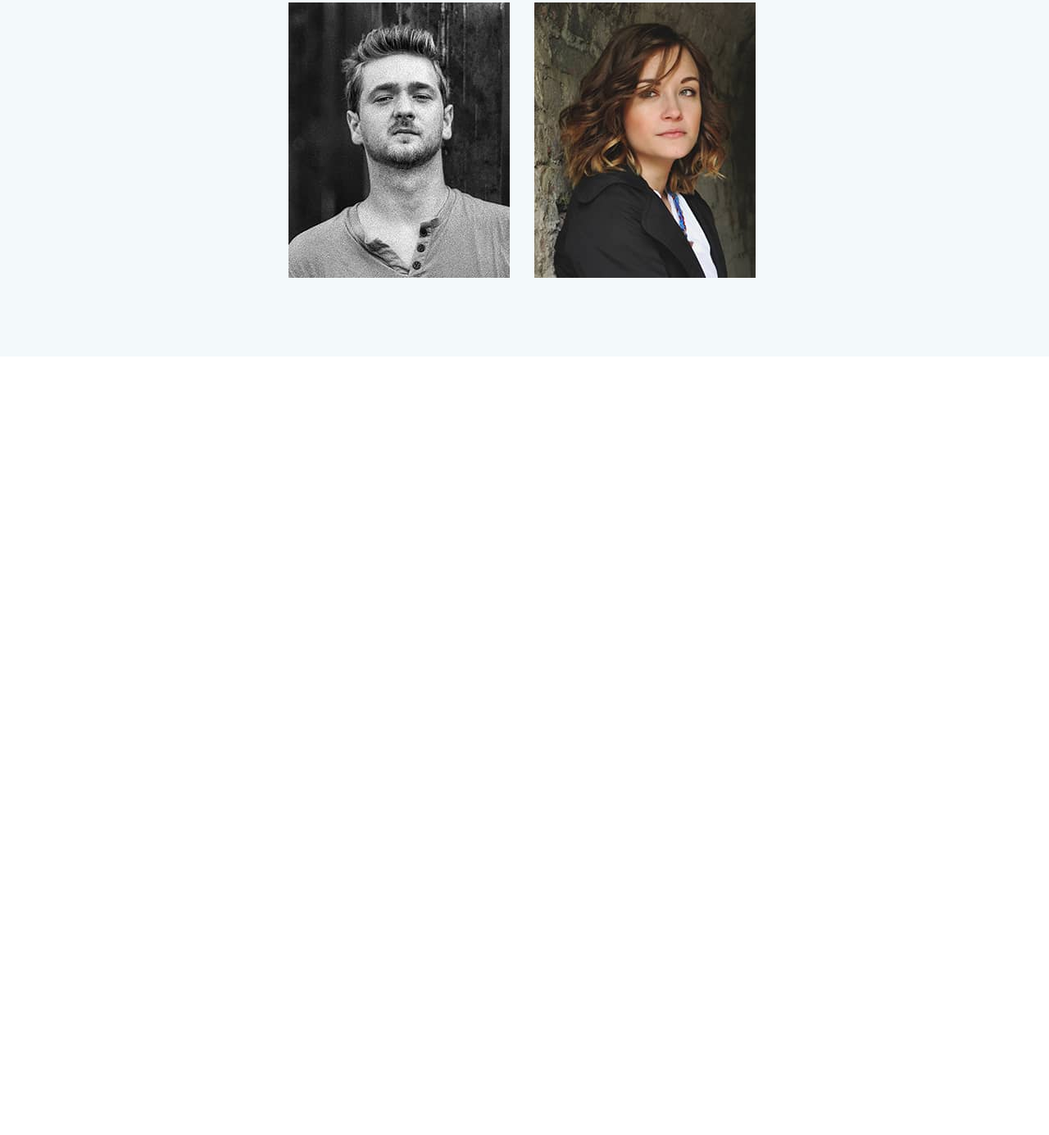
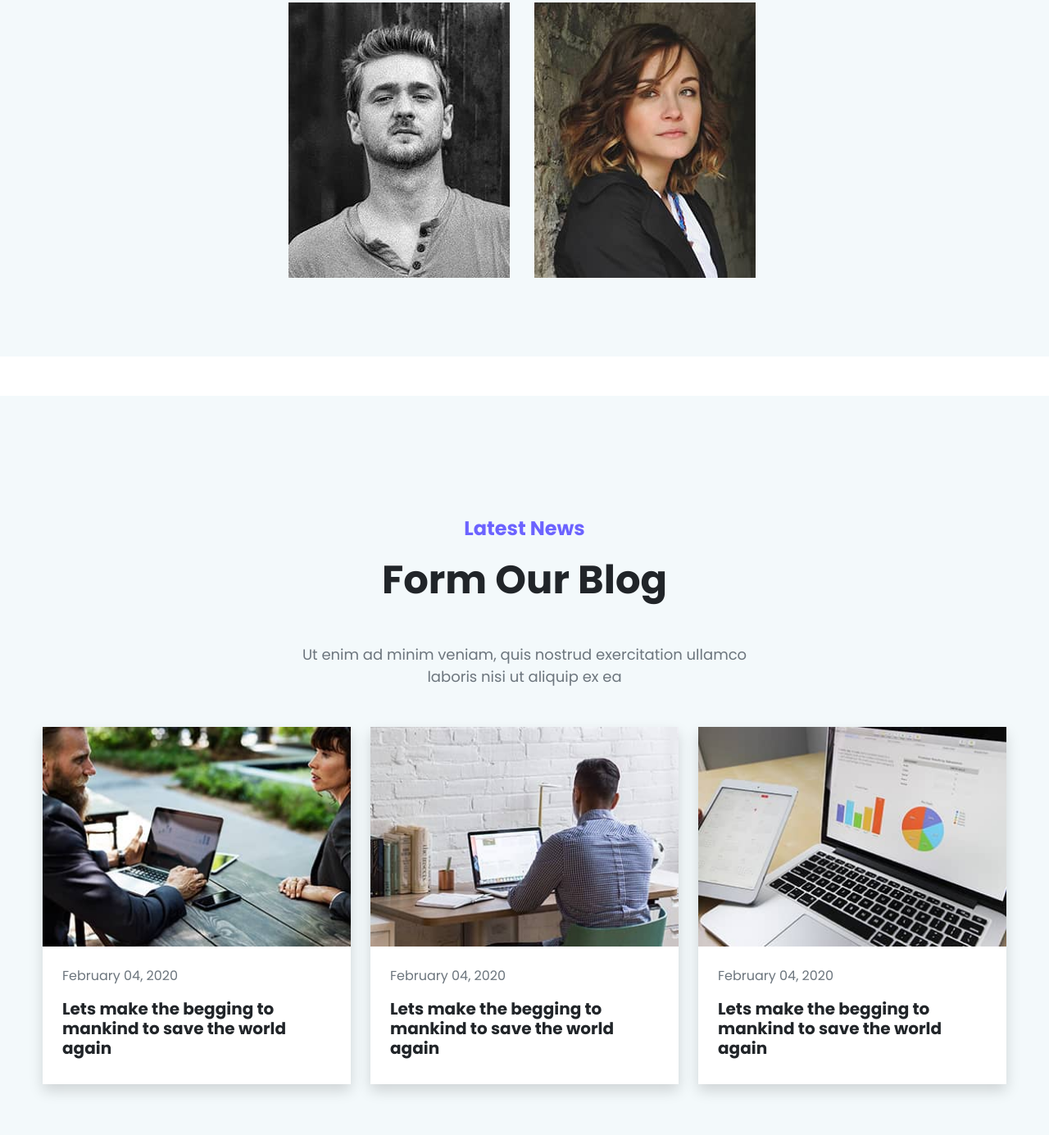
Before and after one commit to mohamadanasfattoum/2050-Landing-Page, a plain HTML site: page index.html in a window 1280 px wide. Shown: the part 5976-7361 px from the top of the page at 82% size. Before the commit the page ends 6459 px from the top, so only its background shows below. Drawn offline with nearby package versions, Linux system fonts and the light colour scheme.

Commit message:
add blog section

```diff
--- a/css/style.css
+++ b/css/style.css
@@ -97,3 +97,10 @@ border-radius: 50px;
 background-color: #6C63FF;
 padding: 20px;
 border-radius: 50px;}
+
+.text-secondary{
+    font-size: 18px;
+}
+.blog-date{
+    font-size: 16px;
+}
--- a/index.html
+++ b/index.html
@@ -256,7 +256,8 @@
                 <div class="product-card text-center shadow p-5">
                     <h1 class="my-5 text-subtitle text-dark">Custom CMS</h1>
                     <img src="img/product-icon1.png" alt="">
-                    <p class="text-secondary text-p my-4">Ovitae purus sodaDuis eu eros auctor augue ultricies bibend um. Phasellus semattis</p>
+                    <p class="text-secondary text-p my-4">Ovitae purus sodaDuis eu eros auctor augue ultricies bibend
+                        um. Phasellus semattis</p>
                     <a class="text-dark text-link" href="">View Details</a>
 
                 </div>
@@ -266,7 +267,8 @@
                     <h1 class="my-5 text-subtitle text-dark">Blogging Tool
                     </h1>
                     <img src="img/product-icon2.png" alt="">
-                    <p class="text-secondary text-p my-4">Ovitae purus sodaDuis eu eros auctor augue ultricies bibend um. Phasellus semattis</p>
+                    <p class="text-secondary text-p my-4">Ovitae purus sodaDuis eu eros auctor augue ultricies bibend
+                        um. Phasellus semattis</p>
                     <a class="text-dark text-link" href="">View Details</a>
 
                 </div>
@@ -275,7 +277,8 @@
                 <div class="product-card text-center shadow p-5">
                     <h1 class="my-5 text-subtitle text-dark">Photo Editor</h1>
                     <img src="img/product-icon3.png" alt="">
-                    <p class="text-secondary text-p my-4">Ovitae purus sodaDuis eu eros auctor augue ultricies bibend um. Phasellus semattis</p>
+                    <p class="text-secondary text-p my-4">Ovitae purus sodaDuis eu eros auctor augue ultricies bibend
+                        um. Phasellus semattis</p>
                     <a class="text-dark text-link" href="">View Details</a>
 
                 </div>
@@ -284,7 +287,8 @@
                 <div class="product-card text-center shadow p-5">
                     <h1 class="my-5 text-subtitle text-dark">Accounting App</h1>
                     <img src="img/product-icon4.png" alt="">
-                    <p class="text-secondary text-p my-4">Ovitae purus sodaDuis eu eros auctor augue ultricies bibend um. Phasellus semattis</p>
+                    <p class="text-secondary text-p my-4">Ovitae purus sodaDuis eu eros auctor augue ultricies bibend
+                        um. Phasellus semattis</p>
                     <a class="text-dark text-link" href="">View Details</a>
 
                 </div>
@@ -293,7 +297,8 @@
                 <div class="product-card text-center shadow p-5">
                     <h1 class="my-5 text-subtitle text-dark">Keyword Tool</h1>
                     <img src="img/product-icon5.png" alt="">
-                    <p class="text-secondary text-p my-4">Ovitae purus sodaDuis eu eros auctor augue ultricies bibend um. Phasellus semattis</p>
+                    <p class="text-secondary text-p my-4">Ovitae purus sodaDuis eu eros auctor augue ultricies bibend
+                        um. Phasellus semattis</p>
                     <a class="text-dark text-link" href="">View Details</a>
 
                 </div>
@@ -302,7 +307,8 @@
                 <div class="product-card text-center shadow p-5">
                     <h1 class="my-5 text-subtitle text-dark">Social Media Tool</h1>
                     <img src="img/product-icon6.png" alt="">
-                    <p class="text-secondary text-p my-4">Ovitae purus sodaDuis eu eros auctor augue ultricies bibend um. Phasellus semattis</p>
+                    <p class="text-secondary text-p my-4">Ovitae purus sodaDuis eu eros auctor augue ultricies bibend
+                        um. Phasellus semattis</p>
                     <a class="text-dark text-link" href="">View Details</a>
 
                 </div>
@@ -319,31 +325,38 @@
             <div class="col-lg-6">
                 <p class="text-subtitle mt-5 pt-5">Features</p>
                 <h1 class="text-title mb-4">Top Features that Keep Us Ahead</h1>
-                <p class="text-secondary text-p my-5">Phasellus seiusmod tempor incididunt ut labore et dolore magna aliqua. Ut enim ad minim veniam</p>
+                <p class="text-secondary text-p my-5">Phasellus seiusmod tempor incididunt ut labore et dolore magna
+                    aliqua. Ut enim ad minim veniam</p>
                 <div class="row">
                     <div class="col-lg-2 py-4 mb-4">
                         <span class="feature-icon">
-                            <svg xmlns="http://www.w3.org/2000/svg" width="24" height="24" fill="currentColor" class="bi bi-lightbulb" viewBox="0 0 16 16">
-                            <path d="M2 6a6 6 0 1 1 10.174 4.31c-.203.196-.359.4-.453.619l-.762 1.769A.5.5 0 0 1 10.5 13a.5.5 0 0 1 0 1 .5.5 0 0 1 0 1l-.224.447a1 1 0 0 1-.894.553H6.618a1 1 0 0 1-.894-.553L5.5 15a.5.5 0 0 1 0-1 .5.5 0 0 1 0-1 .5.5 0 0 1-.46-.302l-.761-1.77a1.964 1.964 0 0 0-.453-.618A5.984 5.984 0 0 1 2 6zm6-5a5 5 0 0 0-3.479 8.592c.263.254.514.564.676.941L5.83 12h4.342l.632-1.467c.162-.377.413-.687.676-.941A5 5 0 0 0 8 1z"/>
-                          </svg>
+                            <svg xmlns="http://www.w3.org/2000/svg" width="24" height="24" fill="currentColor"
+                                class="bi bi-lightbulb" viewBox="0 0 16 16">
+                                <path
+                                    d="M2 6a6 6 0 1 1 10.174 4.31c-.203.196-.359.4-.453.619l-.762 1.769A.5.5 0 0 1 10.5 13a.5.5 0 0 1 0 1 .5.5 0 0 1 0 1l-.224.447a1 1 0 0 1-.894.553H6.618a1 1 0 0 1-.894-.553L5.5 15a.5.5 0 0 1 0-1 .5.5 0 0 1 0-1 .5.5 0 0 1-.46-.302l-.761-1.77a1.964 1.964 0 0 0-.453-.618A5.984 5.984 0 0 1 2 6zm6-5a5 5 0 0 0-3.479 8.592c.263.254.514.564.676.941L5.83 12h4.342l.632-1.467c.162-.377.413-.687.676-.941A5 5 0 0 0 8 1z" />
+                            </svg>
                         </span>
                     </div>
                     <div class="col-lg-10 pb-5 mb-5">
                         <h4 class="text-dark fw-bold ">Developer Friendly Design </h4>
-                        <p class="text-secondary text-p">Phasellus seiusmod tempor incididunt ut labore et dolore magna aliqu ad minim veniam</p>
+                        <p class="text-secondary text-p">Phasellus seiusmod tempor incididunt ut labore et dolore magna
+                            aliqu ad minim veniam</p>
                     </div>
                 </div>
                 <div class="row">
                     <div class="col-lg-2 py-4 mb-4">
                         <span class="feature-icon">
-                            <svg xmlns="http://www.w3.org/2000/svg" width="24" height="24" fill="currentColor" class="bi bi-lightbulb" viewBox="0 0 16 16">
-                            <path d="M2 6a6 6 0 1 1 10.174 4.31c-.203.196-.359.4-.453.619l-.762 1.769A.5.5 0 0 1 10.5 13a.5.5 0 0 1 0 1 .5.5 0 0 1 0 1l-.224.447a1 1 0 0 1-.894.553H6.618a1 1 0 0 1-.894-.553L5.5 15a.5.5 0 0 1 0-1 .5.5 0 0 1 0-1 .5.5 0 0 1-.46-.302l-.761-1.77a1.964 1.964 0 0 0-.453-.618A5.984 5.984 0 0 1 2 6zm6-5a5 5 0 0 0-3.479 8.592c.263.254.514.564.676.941L5.83 12h4.342l.632-1.467c.162-.377.413-.687.676-.941A5 5 0 0 0 8 1z"/>
-                          </svg>
+                            <svg xmlns="http://www.w3.org/2000/svg" width="24" height="24" fill="currentColor"
+                                class="bi bi-lightbulb" viewBox="0 0 16 16">
+                                <path
+                                    d="M2 6a6 6 0 1 1 10.174 4.31c-.203.196-.359.4-.453.619l-.762 1.769A.5.5 0 0 1 10.5 13a.5.5 0 0 1 0 1 .5.5 0 0 1 0 1l-.224.447a1 1 0 0 1-.894.553H6.618a1 1 0 0 1-.894-.553L5.5 15a.5.5 0 0 1 0-1 .5.5 0 0 1 0-1 .5.5 0 0 1-.46-.302l-.761-1.77a1.964 1.964 0 0 0-.453-.618A5.984 5.984 0 0 1 2 6zm6-5a5 5 0 0 0-3.479 8.592c.263.254.514.564.676.941L5.83 12h4.342l.632-1.467c.162-.377.413-.687.676-.941A5 5 0 0 0 8 1z" />
+                            </svg>
                         </span>
                     </div>
                     <div class="col-lg-10 pb-3 mb-3">
                         <h4 class="text-dark fw-bold ">Developer Friendly Design </h4>
-                        <p class="text-secondary text-p">Phasellus seiusmod tempor incididunt ut labore et dolore magna aliqu ad minim veniam</p>
+                        <p class="text-secondary text-p">Phasellus seiusmod tempor incididunt ut labore et dolore magna
+                            aliqu ad minim veniam</p>
                     </div>
                 </div>
 
@@ -363,8 +376,9 @@
             <div class="row pt-5">
                 <div class="col-lg-6">
                     <p class="text-subtitle mt-5 pt-5">Team Members</p>
-                <h1 class="text-title mb-4">Amazing Team</h1>
-                <p class="text-secondary text-p my-5">Phasellus seiusmod tempor incididunt ut labore et dolore magna aliqua. Ut enim ad minim veniam</p>
+                    <h1 class="text-title mb-4">Amazing Team</h1>
+                    <p class="text-secondary text-p my-5">Phasellus seiusmod tempor incididunt ut labore et dolore magna
+                        aliqua. Ut enim ad minim veniam</p>
                 </div>
                 <div class="col-lg-3">
                     <div>
@@ -399,6 +413,66 @@
 
     <!-- end Team Members -->
 
+    <!-- start blog section -->
+    <section class="mydiv my-5 py-5">
+        <div class="container pb-5">
+            <div class="row">
+                <div class="col-lg-6 text-center mx-auto">
+                    <p class="text-subtitle mt-5 pt-5">Latest News</p>
+                    <h1 class="text-title mb-4">Form Our Blog</h1>
+                    <p class="text-secondary text-p my-5">Ut enim ad minim veniam, quis nostrud exercitation ullamco
+                        laboris nisi ut aliquip ex ea</p>
+
+                </div>
+            </div>
+            <div class="row">
+                <div class="col-lg-4">
+                    <div class="shadow ">
+
+                        <img class="w-100" src="img/blog-img1.jpg" alt="">
+
+
+                        <div class="p-4 bg-white">
+                            <p class="text-secondary text-p blog-date">February 04, 2020</p>
+                            <h5 class="text-dark text-link blog-link">Lets make the begging to mankind to save the world again
+                            </h5>
+                        </div>
+
+                    </div>
+                </div>
+                <div class="col-lg-4">
+                    <div class="shadow ">
+
+                        <img class="w-100" src="img/blog-img2.jpg" alt="">
+
+
+                        <div class="p-4 bg-white">
+                            <p class="text-secondary text-p blog-date">February 04, 2020</p>
+                            <h5 class="text-dark text-link blog-link">Lets make the begging to mankind to save the world again
+                            </h5>
+                        </div>
+
+                    </div>
+                </div>
+                <div class="col-lg-4">
+                    <div class="shadow ">
+
+                        <img class="w-100" src="img/blog-img3.jpg" alt="">
+
+
+                        <div class="p-4 bg-white">
+                            <p class="text-secondary text-p blog-date">February 04, 2020</p>
+                            <h5 class="text-dark text-link blog-link">Lets make the begging to mankind to save the world again
+                            </h5>
+                        </div>
+
+                    </div>
+                </div>
+            </div>
+        </div>
+
+    </section>
+    <!-- end blog section -->
 
 
 
```
Also changed, not shown: img/blog-img1.jpg (added), img/blog-img2.jpg (added), img/blog-img3.jpg (added).
